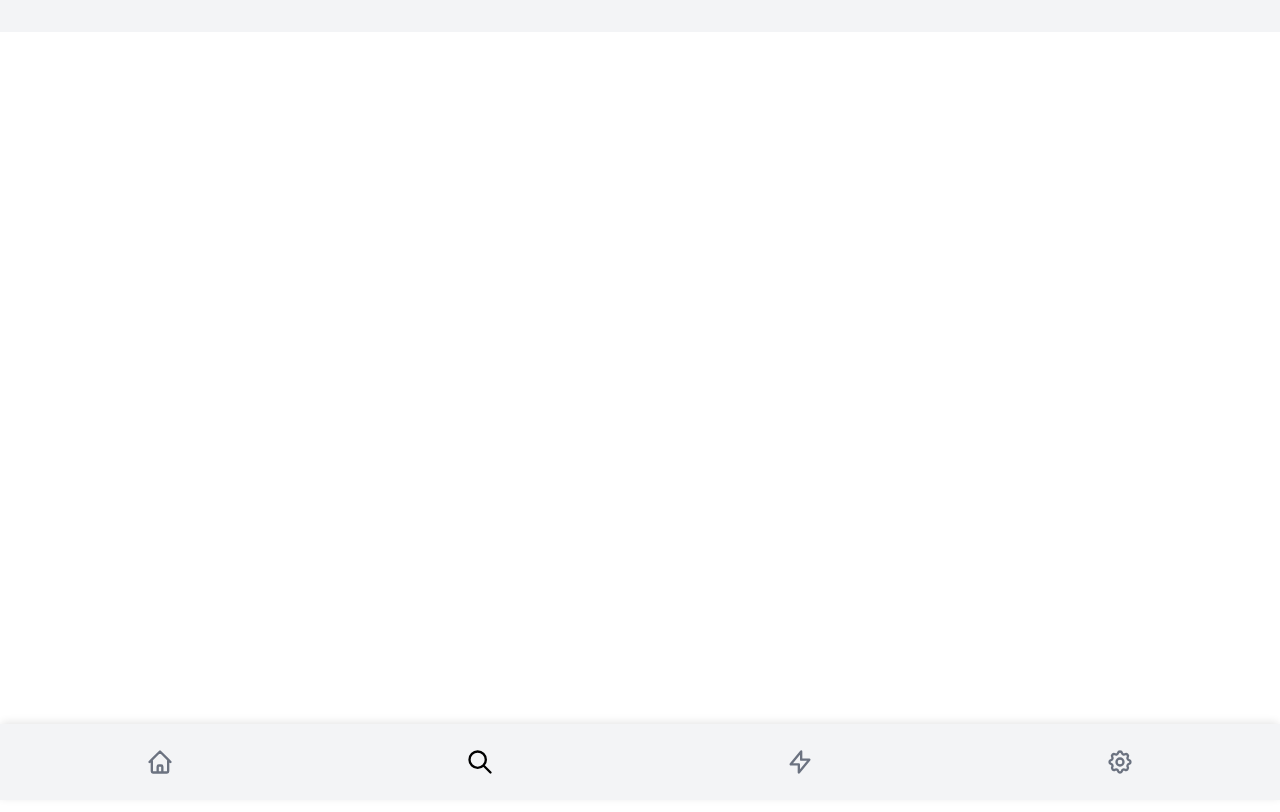
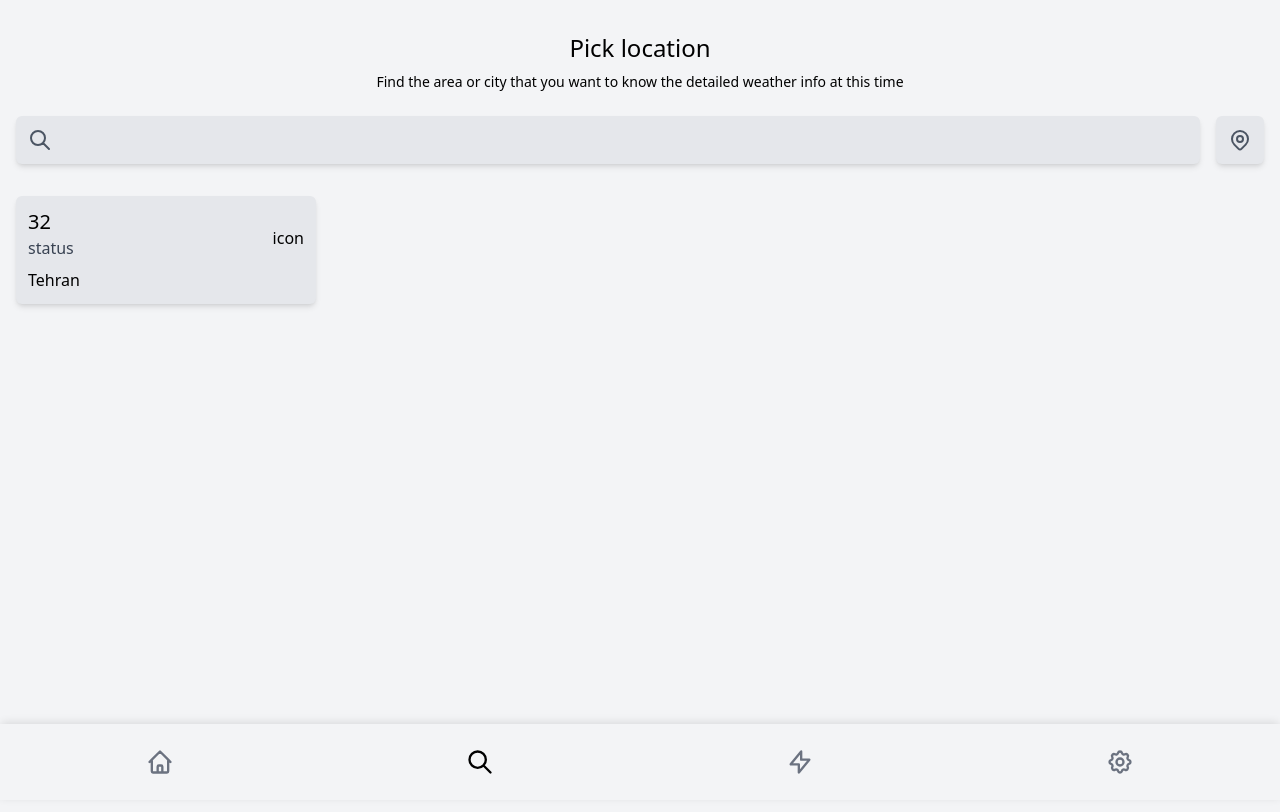
Before and after one commit to Soheiljafarnejad/Weather-App, a React (Create React App) app: page /search in a window 1280 px wide. Before the commit this address had no page. Shown: the top 812 px of the page. Built offline with nearby package versions, Linux system fonts and the light colour scheme.

Commit message:
add search page

```diff
--- a/src/App.js
+++ b/src/App.js
@@ -1,6 +1,7 @@
 import { BrowserRouter, Route, Routes } from "react-router-dom";
 import Layout from "./components/Layout";
 import HomePage from "./pages/HomePage";
+import SearchPage from "./pages/SearchPage";
 
 const App = () => {
   return (
@@ -8,6 +9,7 @@ const App = () => {
     <Layout>
         <Routes>
           <Route path="/" element={<HomePage />} />
+          <Route path="/search" element={<SearchPage />} />
         </Routes>
     </Layout>
       </BrowserRouter>
--- /dev/null
+++ b/src/pages/SearchPage.js
@@ -0,0 +1,71 @@
+const SearchPage = () => {
+  return (
+    <section className="min-h-screen text-center pt-4 pb-12">
+      <h2 className="font-medium text-2xl mb-2">Pick location</h2>
+      <p className="text-sm mb-6 px-4">
+        Find the area or city that you want to know the detailed weather info at
+        this time
+      </p>
+      <div className="flex items-center justify-between gap-4 mb-8">
+        <div className="flex items-center justify-between bg-gray-200 text-gray-600 rounded-md shadow-md px-3 flex-1">
+          <span>
+            <svg
+              xmlns="http://www.w3.org/2000/svg"
+              className="h-6 w-6"
+              fill="none"
+              viewBox="0 0 24 24"
+              stroke="currentColor"
+              strokeWidth={2}
+            >
+              <path
+                strokeLinecap="round"
+                strokeLinejoin="round"
+                d="M21 21l-6-6m2-5a7 7 0 11-14 0 7 7 0 0114 0z"
+              />
+            </svg>
+          </span>
+          <input
+            className="bg-gray-200 focus:border-0 focus:outline-0 py-3 px-2 font-medium w-full"
+            type="text"
+          />
+        </div>
+        <button className="bg-gray-200 text-gray-600 rounded-md shadow-md p-3">
+          <svg
+            xmlns="http://www.w3.org/2000/svg"
+            className="h-6 w-6"
+            fill="none"
+            viewBox="0 0 24 24"
+            stroke="currentColor"
+            strokeWidth={2}
+          >
+            <path
+              strokeLinecap="round"
+              strokeLinejoin="round"
+              d="M17.657 16.657L13.414 20.9a1.998 1.998 0 01-2.827 0l-4.244-4.243a8 8 0 1111.314 0z"
+            />
+            <path
+              strokeLinecap="round"
+              strokeLinejoin="round"
+              d="M15 11a3 3 0 11-6 0 3 3 0 016 0z"
+            />
+          </svg>
+        </button>
+      </div>
+      <section className="grid grid-cols-2 md:grid-cols-4 gap-4">
+        <div className="bg-gray-200 rounded-md shadow-md p-3">
+          <div className="flex items-center justify-between">
+            <div className="flex flex-col items-start justify-start mb-2">
+              <p className="font-medium text-xl">32</p>
+              <p className="text-gray-700">status</p>
+            </div>
+            <p>icon</p>
+          </div>
+          <p className="text-left font-medium">Tehran</p>
+        </div>
+
+      </section>
+    </section>
+  );
+};
+
+export default SearchPage;
```
